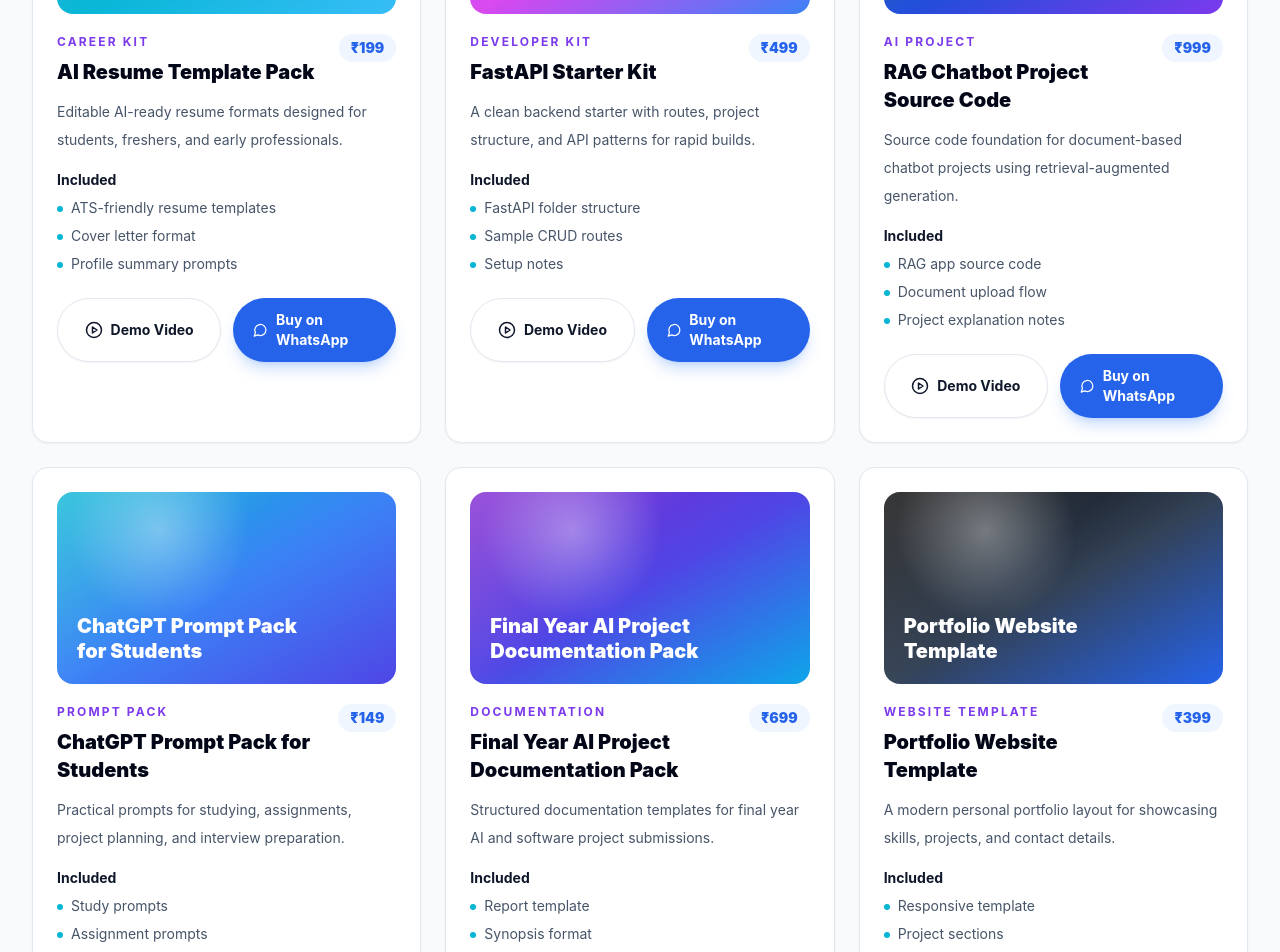
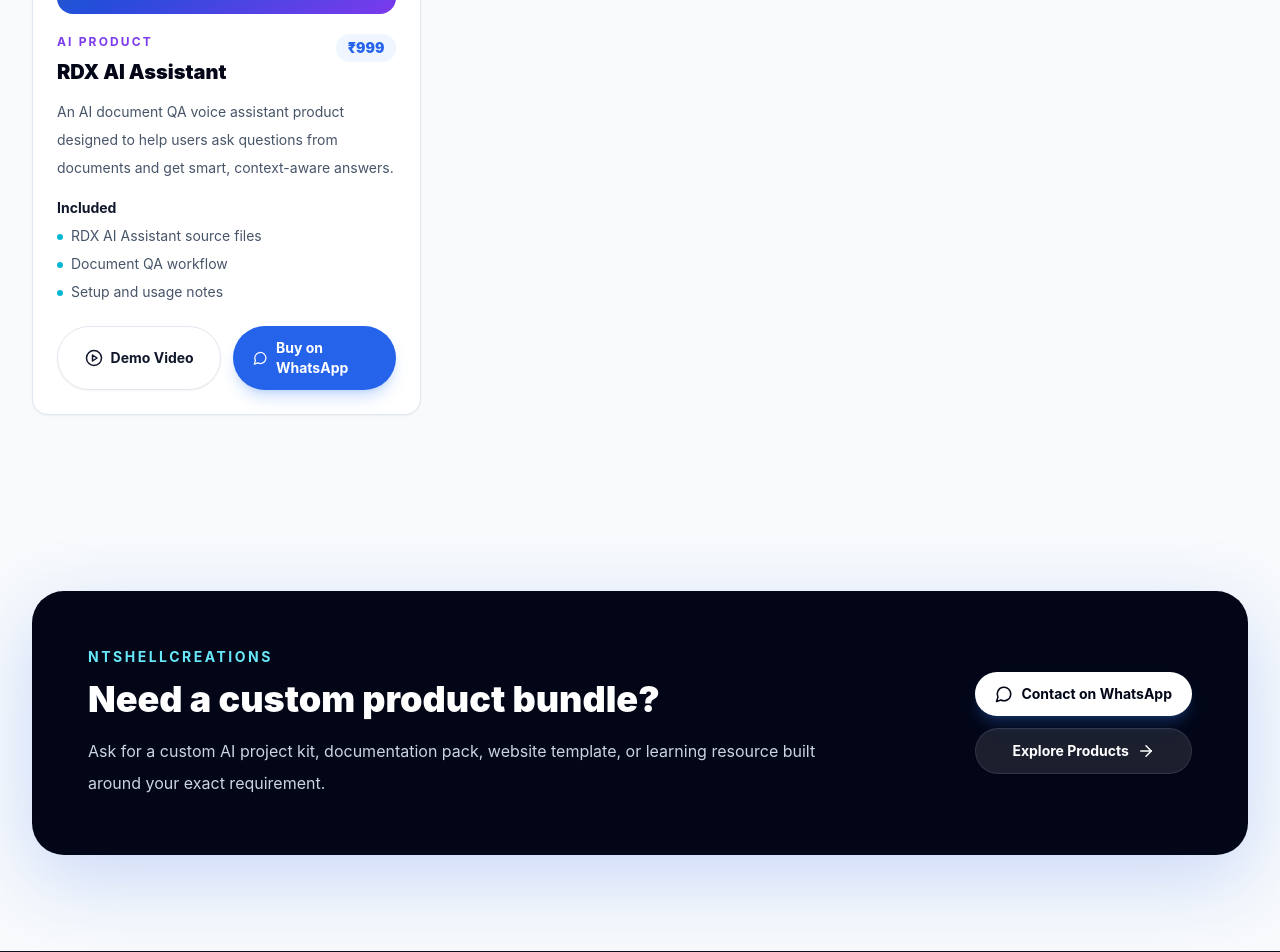
Before and after one commit to vasanth-cloud/Ntshllcreations, a React (Vite) app: page /products in a window 1280 px wide. Shown: the part 660-1612 px from the top of the page. Built offline with nearby package versions, Linux system fonts and the light colour scheme.

Commit message:
Update contact info and product list

```diff
--- a/eslint.config.js
+++ b/eslint.config.js
@@ -3,10 +3,12 @@
 import reactHooks from 'eslint-plugin-react-hooks';
 
 export default [
+  {
+    ignores: ['dist/**', 'node_modules/**', 'work/**', 'outputs/**'],
+  },
   js.configs.recommended,
   {
     files: ['**/*.{js,jsx}'],
-    ignores: ['dist/**', 'node_modules/**'],
     languageOptions: {
       ecmaVersion: 'latest',
       sourceType: 'module',
--- a/src/components/Footer.jsx
+++ b/src/components/Footer.jsx
@@ -1,4 +1,4 @@
-import { ArrowUpRight, Github, Linkedin, Mail, Shell } from 'lucide-react';
+import { ArrowUpRight, Linkedin, Mail, Shell } from 'lucide-react';
 import { Link } from 'react-router-dom';
 import { siteConfig } from '../data/site.js';
 
@@ -47,9 +47,6 @@
               <a className="secondary-button border-white/10 bg-white/10 text-white hover:border-white hover:text-white" href={siteConfig.linkedinUrl}>
                 <Linkedin size={17} /> LinkedIn
               </a>
-              <a className="secondary-button border-white/10 bg-white/10 text-white hover:border-white hover:text-white" href={siteConfig.githubUrl}>
-                <Github size={17} /> GitHub
-              </a>
             </div>
           </div>
         </div>
--- a/src/data/products.js
+++ b/src/data/products.js
@@ -1,56 +1,11 @@
 export const products = [
   {
-    id: 'ai-resume-template-pack',
-    title: 'AI Resume Template Pack',
-    category: 'Career Kit',
-    price: 199,
-    description: 'Editable AI-ready resume formats designed for students, freshers, and early professionals.',
-    includes: ['ATS-friendly resume templates', 'Cover letter format', 'Profile summary prompts'],
-    accent: 'from-blue-600 via-cyan-500 to-sky-400',
-  },
-  {
-    id: 'fastapi-starter-kit',
-    title: 'FastAPI Starter Kit',
-    category: 'Developer Kit',
-    price: 499,
-    description: 'A clean backend starter with routes, project structure, and API patterns for rapid builds.',
-    includes: ['FastAPI folder structure', 'Sample CRUD routes', 'Setup notes'],
-    accent: 'from-violet-600 via-fuchsia-500 to-blue-500',
-  },
-  {
-    id: 'rag-chatbot-source-code',
-    title: 'RAG Chatbot Project Source Code',
-    category: 'AI Project',
+    id: 'rdx-ai-assistant',
+    title: 'RDX AI Assistant',
+    category: 'AI Product',
     price: 999,
-    description: 'Source code foundation for document-based chatbot projects using retrieval-augmented generation.',
-    includes: ['RAG app source code', 'Document upload flow', 'Project explanation notes'],
+    description: 'An AI document QA voice assistant product designed to help users ask questions from documents and get smart, context-aware answers.',
+    includes: ['RDX AI Assistant source files', 'Document QA workflow', 'Setup and usage notes'],
     accent: 'from-slate-900 via-blue-700 to-violet-600',
   },
-  {
-    id: 'chatgpt-prompt-pack-students',
-    title: 'ChatGPT Prompt Pack for Students',
-    category: 'Prompt Pack',
-    price: 149,
-    description: 'Practical prompts for studying, assignments, project planning, and interview preparation.',
-    includes: ['Study prompts', 'Assignment prompts', 'Interview prep prompts'],
-    accent: 'from-cyan-500 via-blue-500 to-indigo-600',
-  },
-  {
-    id: 'final-year-ai-documentation-pack',
-    title: 'Final Year AI Project Documentation Pack',
-    category: 'Documentation',
-    price: 699,
-    description: 'Structured documentation templates for final year AI and software project submissions.',
-    includes: ['Report template', 'Synopsis format', 'Presentation outline'],
-    accent: 'from-purple-700 via-indigo-600 to-sky-500',
-  },
-  {
-    id: 'portfolio-website-template',
-    title: 'Portfolio Website Template',
-    category: 'Website Template',
-    price: 399,
-    description: 'A modern personal portfolio layout for showcasing skills, projects, and contact details.',
-    includes: ['Responsive template', 'Project sections', 'Contact UI'],
-    accent: 'from-black via-slate-700 to-blue-600',
-  },
 ];
--- a/src/data/site.js
+++ b/src/data/site.js
@@ -1,12 +1,11 @@
 export const siteConfig = {
   brandName: 'NtShellcreations',
   tagline: 'Digital Products, AI Solutions & Creative Tech Services',
-  // Change this WhatsApp number later. Use country code without +, for example: 919876543210.
-  whatsappNumber: '91YOURNUMBER',
-  // Change these placeholders when your real contact links are ready.
-  email: 'hello@ntshellcreations.com',
+  // Change this WhatsApp number later. Use country code without +.
+  whatsappNumber: '918248161233',
+  // Change this email and LinkedIn URL when your real contact links are ready.
+  email: 'avasanth081@gmail.com',
   linkedinUrl: 'https://www.linkedin.com/in/your-profile',
-  githubUrl: 'https://github.com/vasanth-cloud',
 };
 
 export function buildWhatsAppUrl(message) {
--- a/src/pages/Contact.jsx
+++ b/src/pages/Contact.jsx
@@ -1,4 +1,4 @@
-import { Github, Linkedin, Mail, MessageCircle, Send } from 'lucide-react';
+import { Linkedin, Mail, MessageCircle, Send } from 'lucide-react';
 import CTASection from '../components/CTASection.jsx';
 import { buildWhatsAppUrl, siteConfig } from '../data/site.js';
 
@@ -48,15 +48,6 @@
                 <span className="text-sm text-slate-600">Update your LinkedIn URL in site config</span>
               </span>
             </a>
-            <a className="soft-card flex items-center gap-4" href={siteConfig.githubUrl}>
-              <span className="grid size-12 place-items-center rounded-2xl bg-slate-100 text-slate-950">
-                <Github size={24} />
-              </span>
-              <span>
-                <span className="block font-black text-slate-950">GitHub</span>
-                <span className="text-sm text-slate-600">Project and code profile placeholder</span>
-              </span>
-            </a>
           </div>
 
           <form className="soft-card">
```
